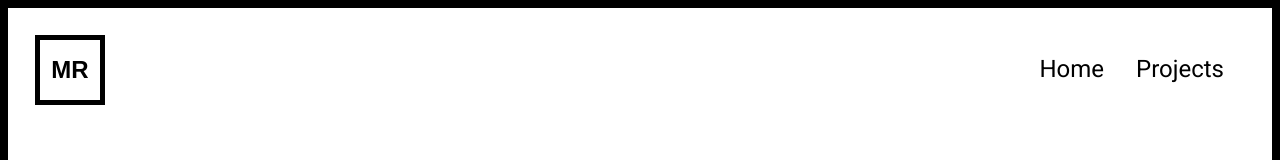
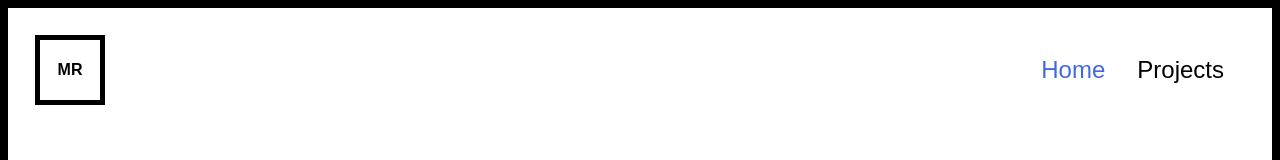
Before and after one commit to mrideout1985/Portfolio, a Next.js app: page / in a window 1280 px wide. Shown: the top 160 px of the page. Built offline with nearby package versions, Linux system fonts and the light colour scheme.

Commit message:
+ dynamic styling to links with use Router hook

```diff
--- a/components/nav.js
+++ b/components/nav.js
@@ -1,8 +1,13 @@
 import React from 'react'
 import Link from 'next/link'
 import styles from "./nav.module.scss"
+import { useRouter } from "next/router";
+
 
 const Nav = () => {
+
+	const router = useRouter();
+
 	return (
 		<header className={styles.header}>
 			<nav className={styles.nav}>
@@ -12,8 +17,14 @@ const Nav = () => {
 					</Link>
 				</div>
 				<div className={styles.links}>
-					<Link href="/" ><a>Home</a></Link>
-					<Link href="/projects"><a>Projects</a></Link>
+					<Link href="/"  ><a className={[
+						[styles["default"]],
+						[router.pathname === "/" ? styles["active"] : ""],
+					].join(" ")}>Home</a></Link>
+					<Link href="/projects" ><a className={[
+						[styles["default"]],
+						[router.pathname === "/projects" ? styles["active"] : ""],
+					].join(" ")}>Projects</a></Link>
 				</div>
 			</nav>
 		</header>
--- a/components/nav.module.scss
+++ b/components/nav.module.scss
@@ -36,18 +36,27 @@
 				padding: 1rem;
 				font-family: Montseratt, sans-serif;
 				font-weight: 900;
-				font-size: 1.5rem;
+				font-size: 1rem;
 				margin: 0;
 				z-index: 1;
 			}
 		}
 
 		.links {
-			font-family: Roboto, sans-serif;
+			font-family: Montseratt, sans-serif;
 			a {
 				margin: 1rem;
 				font-size: 1.5rem;
 			}
+
+			.default {
+				text-decoration: none;
+				color: black;
+			}
+
+			.active {
+				color: royalblue;
+			}
 		}
 	}
 }
```
